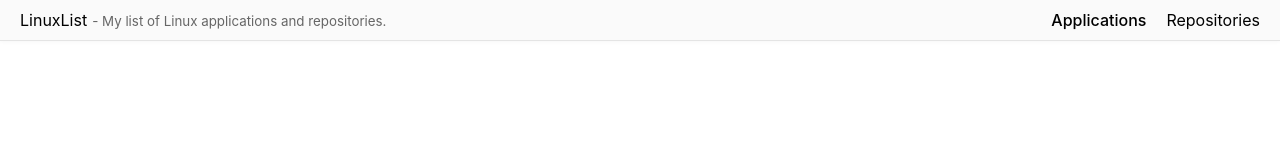
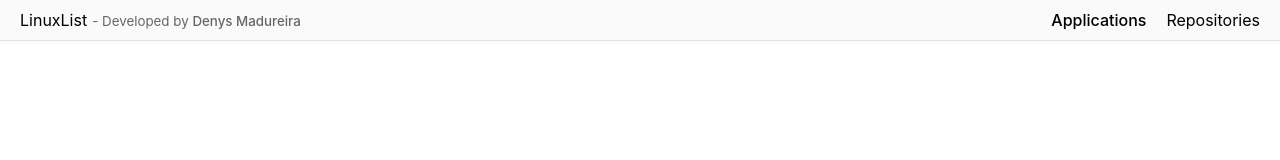
Before and after one commit to DenysMb/LinuxList, a React (Create React App) app: page / in a window 1280 px wide. Shown: the top 160 px of the page. Built offline with nearby package versions, Linux system fonts and the light colour scheme; no server answers; the database is empty.

Commit message:
Add link to portfolio

```diff
--- a/src/App/Components/TopBar/index.tsx
+++ b/src/App/Components/TopBar/index.tsx
@@ -17,7 +17,11 @@ export default function TopBar() {
     <StyledDiv>
       <div className="Title">
         LinuxList
-        <small>- My list of Linux applications and repositories.</small>
+        <small>
+          {/* - My list of Linux applications and repositories.{" "} */}
+            - Developed by{" "}
+            <a href="https://denysmadureira.netlify.app/#/">Denys Madureira</a>
+        </small>
       </div>
 
       <div className="Menu">
@@ -48,6 +52,12 @@ const StyledDiv = styled.div`
     white-space: nowrap;
     text-overflow: ellipsis;
     overflow: hidden;
+
+    a {
+      text-decoration: none;
+      font-weight: 500;
+      color: inherit;
+    }
   }
 
   small {
```
